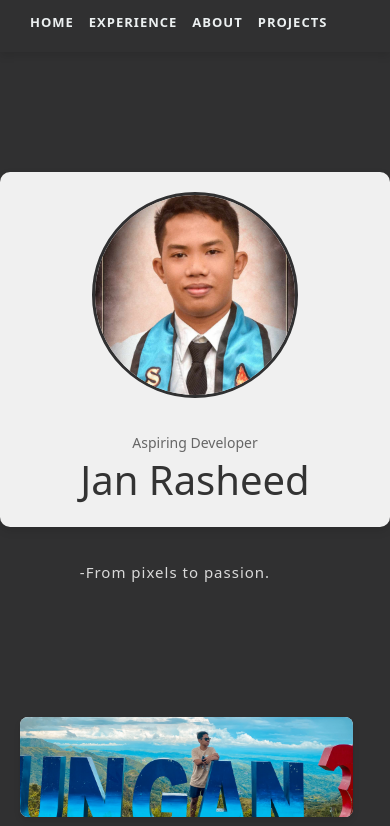
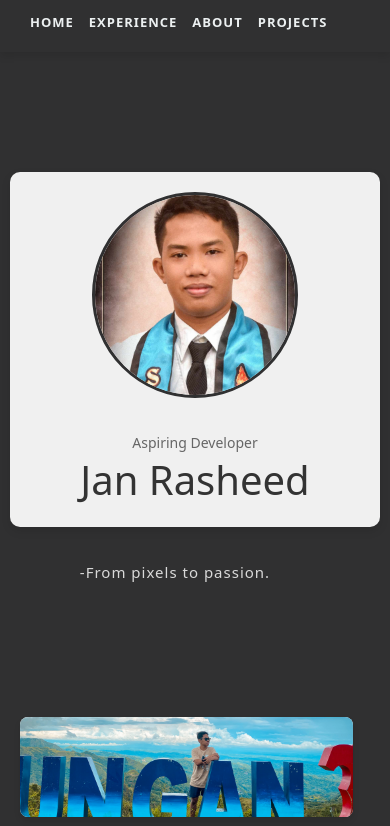
Before and after one commit to JosePanoy/JosePanoy, a React (Vite) app: page / in a window 390 px wide. Shown: the top 826 px of the page. Built offline with nearby package versions, Linux system fonts and the light colour scheme.

Commit message:
did adjustment in text

```diff
--- a/src/assets/css/work-exp.css
+++ b/src/assets/css/work-exp.css
@@ -104,4 +104,11 @@
   .work-timeline-line {
     display: none;
 }
+
+h1 {
+  font-size: 22px;
 }
+h2 {
+  font-size: 22px;
+}
+}
--- a/src/index.css
+++ b/src/index.css
@@ -177,6 +177,8 @@ font-weight: normal;
         text-align: center;
         padding: 20px;
         margin-top: 20px;
+        margin-left: 10px;
+        margin-right: 10px;
     }
 
     .profilePic {
```
